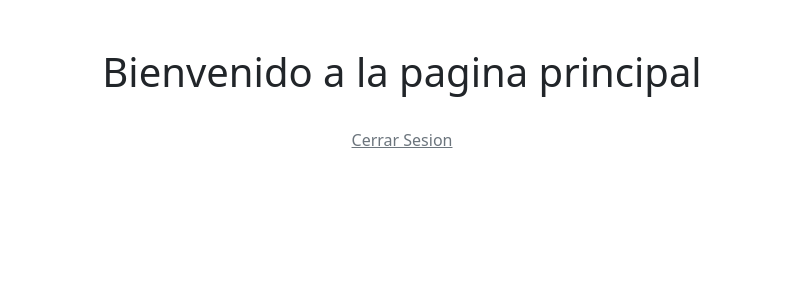
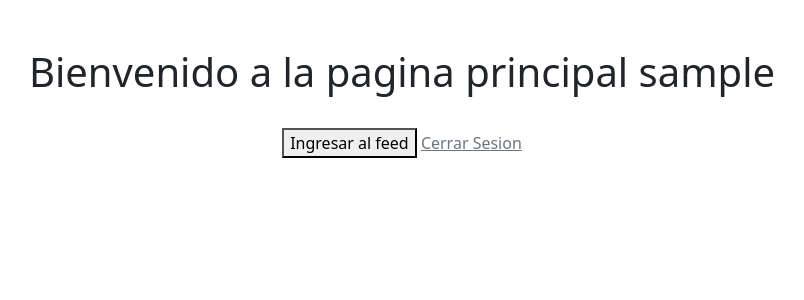
Before and after one commit to PauloHumano/FullStackIEFI, a Django app: page /main/ in a window 1280 px wide. Shown: the top 300 px of the page, without its empty margins (238-1042 px from the left). Run offline with Django 4.2, Linux system fonts and the light colour scheme; the visitor is signed in with stand-in values (Sample User, id 1).

Commit message:
funciona feed falta crear nota

```diff
--- a/ProyectoNotasRapidas/ProyectoNotasRapidas/urls.py
+++ b/ProyectoNotasRapidas/ProyectoNotasRapidas/urls.py
@@ -24,6 +24,8 @@ urlpatterns = [
     path('', include('AppGestionNotas.urls')),
     path('index/', show_index),
     path('login/', Login.as_view(), name='login'),
+    path('post/', Nota, name='post'),
+
     path('logout/', Logout.as_view(), name='logout'),
     path('main/', Main.as_view(), name='main'),]
 
--- a/ProyectoNotasRapidas/templates/login.html
+++ b/ProyectoNotasRapidas/templates/login.html
@@ -9,7 +9,7 @@
       <span class="fs-6 text-danger"></span>
     </div>
     <div class="mb-3 px-5">
-      <label for="passwor" class="form-label">Contraseña</label>
+      <label for="password" class="form-label">Contraseña</label>
       <input
         type="password"
         name="password"
--- a/ProyectoNotasRapidas/templates/main.html
+++ b/ProyectoNotasRapidas/templates/main.html
@@ -1,8 +1,20 @@
 {% extends 'base/base.html' %} {% block body %}
 <div class="container p-5">
-  <h1 class="text-center">Bienvenido a la pagina principal</h1>
+  <h1 class="text-center">
+    Bienvenido a la pagina principal {{user.username}}
+  </h1>
   <br />
   <p class="text-center">
+    <button id="myButton" class="float-left submit-button">
+      Ingresar al feed
+    </button>
+
+    <script type="text/javascript">
+      document.getElementById("myButton").onclick = function () {
+        location.href = "{% url 'feed' %}";
+      };
+    </script>
+
     <a class="text-secondary" href="{% url 'logout' %}">Cerrar Sesion</a>
   </p>
 </div>
```
Also changed, not shown: ProyectoNotasRapidas/AppGestionNotas/templates/AppGestionNotas/feed.html (+13 -8 lines).
